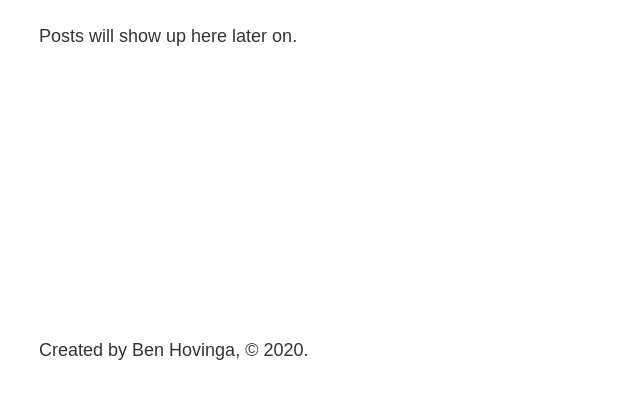
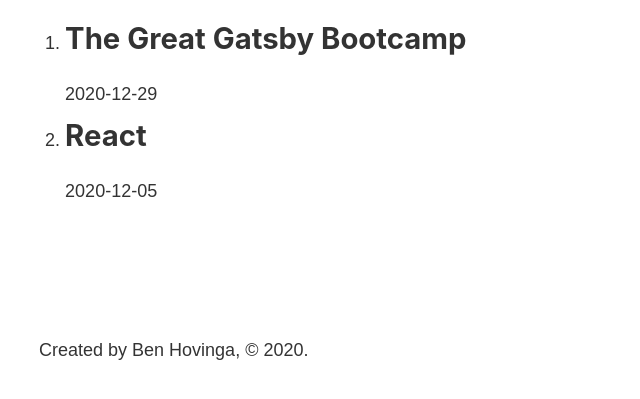
Before and after one commit to benhovinga/gatsby-bootcamp, a Gatsby site: page /blog in a window 1280 px wide. Shown: the part 393-792 px from the top of the page, without its empty margins (244-884 px from the left). Built offline with nearby package versions, Linux system fonts and the light colour scheme; Gatsby itself is replaced by a stand-in of ours.

Commit message:
End of lesson 11 - Working with Markdown Posts

```diff
--- a/gatsby-config.js
+++ b/gatsby-config.js
@@ -19,5 +19,6 @@
         path: `${__dirname}/src/`,
       },
     },
-  ],
+    'gatsby-transformer-remark',
+  ]
 }
--- a/package.json
+++ b/package.json
@@ -17,6 +17,7 @@
     "gatsby": "^2.26.1",
     "gatsby-plugin-sass": "^2.8.0",
     "gatsby-source-filesystem": "^2.8.1",
+    "gatsby-transformer-remark": "^2.13.1",
     "node-sass": "^4.0.0",
     "react": "^16.12.0",
     "react-dom": "^16.12.0"
--- a/src/pages/blog.js
+++ b/src/pages/blog.js
@@ -1,12 +1,37 @@
 import React from "react"
+import { graphql, useStaticQuery } from "gatsby"
 
 import Layout from "../components/layout"
 
 const BlogPage = () => {
+  const data = useStaticQuery(graphql`
+    query {
+      allMarkdownRemark {
+        edges {
+          node {
+            frontmatter {
+              title
+              date
+            }
+          }
+        }
+      }
+    }
+  `)
+
   return (
     <Layout>
       <h1>Blog</h1>
-      <p>Posts will show up here later on.</p>
+      <ol>
+        {data.allMarkdownRemark.edges.map(edge => {
+          return (
+            <li>
+              <h2>{edge.node.frontmatter.title}</h2>
+              <p>{edge.node.frontmatter.date}</p>
+            </li>
+          )
+        })}
+      </ol>
     </Layout>
   )
 }
```
Also changed, not shown: 1 other file.
